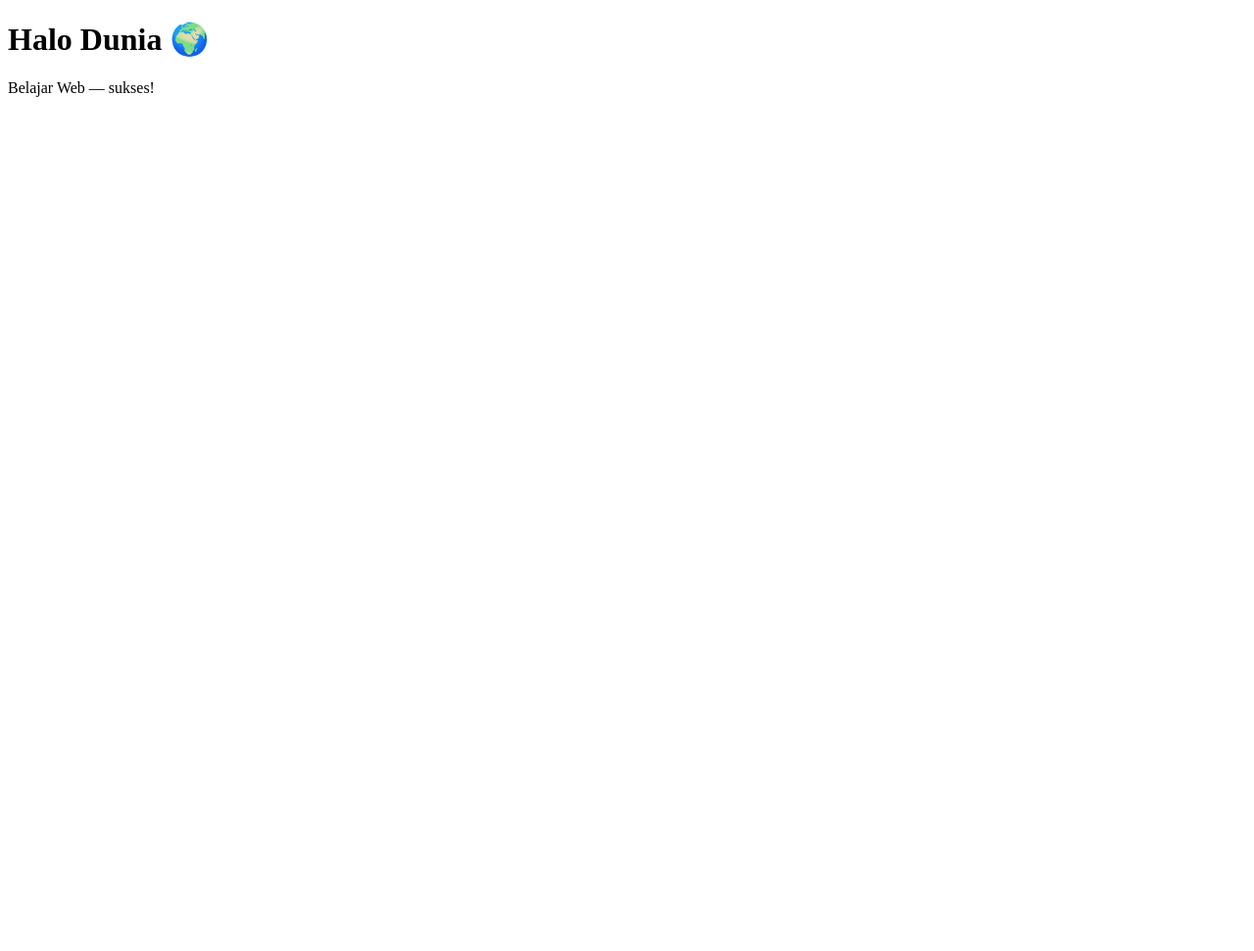
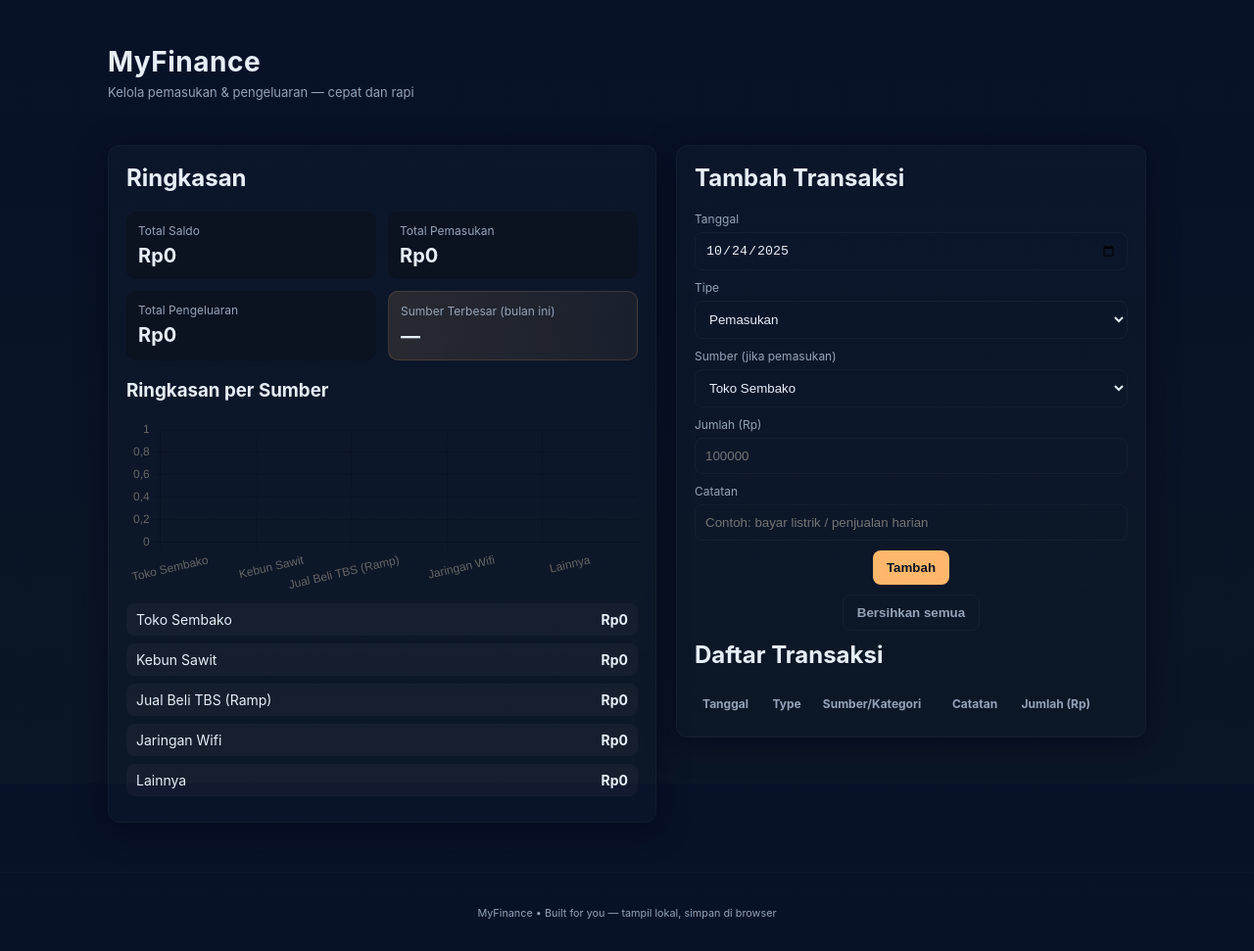
Before and after one commit to ranstchristian-coder/belajar-web, a plain HTML site: page index.html in a window 1280 px wide. Shown: the whole page at 98% size. Before the commit the page ends 800 px from the top, so only its background shows below. Drawn offline with nearby package versions, Linux system fonts and the light colour scheme.

Commit message:
Add Chart.js visualization for income per source

```diff
--- /dev/null
+++ b/app.js
@@ -0,0 +1,215 @@
+// === app.js ===
+// Personal Finance Manager + Chart.js integration
+
+const KEY = 'myfinance_tx_v1';
+
+// 4 sumber pemasukan utama (id => label)
+const SOURCES = {
+  toko_sembako: 'Toko Sembako',
+  kebun_sawit: 'Kebun Sawit',
+  jual_beli_tbs: 'Jual Beli TBS (Ramp)',
+  jaringan_wifi: 'Jaringan Wifi',
+  lainnya: 'Lainnya'
+};
+
+let txs = []; // array transaksi
+let chartInstance = null; // Chart.js instance
+
+// helpers
+const qs = s => document.querySelector(s);
+const qsa = s => Array.from(document.querySelectorAll(s));
+
+const formatRupiah = (n) => {
+  const x = Math.abs(Number(n) || 0);
+  return 'Rp' + x.toLocaleString('id-ID');
+};
+
+// load & save
+function load(){
+  const raw = localStorage.getItem(KEY);
+  txs = raw ? JSON.parse(raw) : [];
+}
+function save(){
+  localStorage.setItem(KEY, JSON.stringify(txs));
+}
+
+// calculate totals
+function calcTotals(){
+  let totalIncome = 0, totalExpense = 0;
+  const perSource = {};
+  Object.keys(SOURCES).forEach(k => perSource[k] = 0);
+
+  txs.forEach(t=>{
+    const amt = Number(t.amount) || 0;
+    if(t.type === 'income'){
+      totalIncome += amt;
+      if(perSource[t.source] !== undefined) perSource[t.source] += amt;
+      else perSource['lainnya'] += amt;
+    } else {
+      totalExpense += amt;
+    }
+  });
+
+  const balance = totalIncome - totalExpense;
+  return { totalIncome, totalExpense, balance, perSource };
+}
+
+// Chart: create or update
+function renderChart(perSource){
+  // prepare labels and data (only income sources)
+  const labels = Object.keys(SOURCES).map(k => SOURCES[k]);
+  const data = Object.keys(SOURCES).map(k => perSource[k] || 0);
+
+  const ctx = document.getElementById('sourceChart');
+  if(!ctx) return;
+
+  // destroy existing chart before creating new one to avoid duplication
+  if(chartInstance){
+    chartInstance.destroy();
+    chartInstance = null;
+  }
+
+  // create new bar chart
+  chartInstance = new Chart(ctx, {
+    type: 'bar',
+    data: {
+      labels,
+      datasets: [{
+        label: 'Pemasukan per Sumber (Rp)',
+        data,
+        // Chart.js default color palette will be used
+      }]
+    },
+    options: {
+      responsive: true,
+      maintainAspectRatio: false,
+      scales: {
+        y: {
+          ticks: {
+            callback: function(value){
+              // show abbreviated rupiah in ticks (e.g., 100000 -> 100.000)
+              return value.toLocaleString('id-ID');
+            }
+          }
+        }
+      },
+      plugins: {
+        legend: { display: false },
+        tooltip: {
+          callbacks: {
+            label: function(context){
+              const v = context.raw || 0;
+              return 'Rp' + Number(v).toLocaleString('id-ID');
+            }
+          }
+        }
+      }
+    }
+  });
+}
+
+// render UI
+function render(){
+  const { totalIncome, totalExpense, balance, perSource } = calcTotals();
+
+  qs('#totalBalance').textContent = formatRupiah(balance);
+  qs('#totalIncome').textContent = formatRupiah(totalIncome);
+  qs('#totalExpense').textContent = formatRupiah(totalExpense);
+
+  // top source
+  let top = {key:null,val:0};
+  Object.keys(perSource).forEach(k=>{
+    if(perSource[k] > top.val){ top = {key:k, val: perSource[k]}; }
+  });
+  qs('#topSource').textContent = top.key ? `${SOURCES[top.key]} — ${formatRupiah(top.val)}` : '—';
+
+  // source list
+  const ul = qs('#sourceList');
+  ul.innerHTML = '';
+  Object.keys(perSource).forEach(k => {
+    const li = document.createElement('li');
+    li.innerHTML = `<span>${SOURCES[k]}</span><strong>${formatRupiah(perSource[k])}</strong>`;
+    ul.appendChild(li);
+  });
+
+  // transactions table
+  const tbody = qs('#txTable tbody');
+  tbody.innerHTML = '';
+  // sort by date desc
+  const sorted = txs.slice().sort((a,b)=> new Date(b.date) - new Date(a.date));
+  sorted.forEach((t,i)=>{
+    const tr = document.createElement('tr');
+    tr.innerHTML = `
+      <td>${t.date}</td>
+      <td class="${t.type === 'income' ? 'tx-type-income' : 'tx-type-expense'}">${t.type === 'income' ? 'Pemasukan' : 'Pengeluaran'}</td>
+      <td>${t.source ? (SOURCES[t.source]||t.source) : '-'}</td>
+      <td>${t.note || '-'}</td>
+      <td style="text-align:right">${formatRupiah(t.amount)}</td>
+      <td style="text-align:right"><button class="btn-sm muted" data-id="${t.id}">Hapus</button></td>
+    `;
+    tbody.appendChild(tr);
+  });
+
+  // bind delete buttons
+  qsa('button[data-id]').forEach(btn => {
+    btn.onclick = (e) => {
+      const id = e.target.dataset.id;
+      if(confirm('Hapus transaksi ini?')) {
+        txs = txs.filter(x => x.id !== id);
+        save();
+        render();
+      }
+    };
+  });
+
+  // update chart with perSource
+  try {
+    renderChart(perSource);
+  } catch(err){
+    // jika Chart.js belum load atau error, abaikan (tapi log di console)
+    console.error('Chart render error:', err);
+  }
+}
+
+// form handling
+function addTx(tx){
+  tx.id = (Date.now().toString(36) + Math.random().toString(36).slice(2,8));
+  txs.push(tx);
+  save();
+  render();
+}
+
+// init
+function init(){
+  load();
+  render();
+
+  const form = qs('#txForm');
+  form.addEventListener('submit', (ev)=>{
+    ev.preventDefault();
+    const date = qs('#txDate').value || new Date().toISOString().slice(0,10);
+    const type = qs('#txType').value;
+    const source = qs('#txSource').value;
+    const amount = Number(qs('#txAmount').value || 0);
+    const note = qs('#txNote').value.trim();
+
+    if(!amount || amount <= 0){ alert('Masukkan jumlah yang valid'); return; }
+
+    addTx({ date, type, source: type === 'income' ? source : 'Pengeluaran', amount, note });
+    form.reset();
+    // reset date to today for convenience
+    qs('#txDate').value = new Date().toISOString().slice(0,10);
+  });
+
+  qs('#clearBtn').addEventListener('click', ()=>{
+    if(confirm('Hapus semua transaksi dari browser ini?')) {
+      txs = [];
+      save();
+      render();
+    }
+  });
+
+  // prefilling date today
+  qs('#txDate').value = new Date().toISOString().slice(0,10);
+}
+document.addEventListener('DOMContentLoaded', init);
--- a/index.html
+++ b/index.html
@@ -1,12 +1,121 @@
-<!DOCTYPE html>
+<!doctype html>
 <html lang="id">
 <head>
-  <meta charset="UTF-8">
-  <title>Belajar Web Pertamaku</title>
+  <meta charset="utf-8" />
+  <meta name="viewport" content="width=device-width,initial-scale=1" />
+  <title>MyFinance — Manajemen Keuangan Pribadi</title>
+  <link rel="stylesheet" href="style.css" />
 </head>
 <body>
-  <h1>Halo Dunia 🌍</h1>
-  <p>Ini halaman web pertamaku!</p>
-  <script src="script.js"></script>
+  <header class="topbar">
+    <div class="container">
+      <h1>MyFinance</h1>
+      <p class="subtitle">Kelola pemasukan & pengeluaran — cepat dan rapi</p>
+    </div>
+  </header>
+
+  <main class="container main-grid">
+    <!-- Left: Summary cards -->
+    <section class="panel summary">
+      <h2>Ringkasan</h2>
+      <div class="cards">
+        <div class="card">
+          <div class="card-title">Total Saldo</div>
+          <div id="totalBalance" class="card-value">Rp0</div>
+        </div>
+        <div class="card">
+          <div class="card-title">Total Pemasukan</div>
+          <div id="totalIncome" class="card-value">Rp0</div>
+        </div>
+        <div class="card">
+          <div class="card-title">Total Pengeluaran</div>
+          <div id="totalExpense" class="card-value">Rp0</div>
+        </div>
+        <div class="card highlight">
+          <div class="card-title">Sumber Terbesar (bulan ini)</div>
+          <div id="topSource" class="card-value">—</div>
+        </div>
+      </div>
+
+            <h3>Ringkasan per Sumber</h3>
+
+      <div class="chart-wrap" style="margin:12px 0 6px">
+        <canvas id="sourceChart" width="400" height="180"></canvas>
+      </div>
+
+      <ul id="sourceList" class="source-list">
+        <!-- dinamisk -->
+      </ul>
+
+    </section>
+
+    <!-- Right: Form + Transactions -->
+    <section class="panel transactions">
+      <h2>Tambah Transaksi</h2>
+      <form id="txForm" class="tx-form">
+        <div class="row">
+          <label for="txDate">Tanggal</label>
+          <input id="txDate" type="date" required />
+        </div>
+
+        <div class="row">
+          <label for="txType">Tipe</label>
+          <select id="txType">
+            <option value="income">Pemasukan</option>
+            <option value="expense">Pengeluaran</option>
+          </select>
+        </div>
+
+        <div class="row">
+          <label for="txSource">Sumber (jika pemasukan)</label>
+          <select id="txSource">
+            <option value="toko_sembako">Toko Sembako</option>
+            <option value="kebun_sawit">Kebun Sawit</option>
+            <option value="jual_beli_tbs">Jual Beli TBS (Ramp)</option>
+            <option value="jaringan_wifi">Jaringan Wifi</option>
+            <option value="lainnya">Lainnya</option>
+          </select>
+        </div>
+
+        <div class="row">
+          <label for="txAmount">Jumlah (Rp)</label>
+          <input id="txAmount" type="number" min="0" step="1" placeholder="100000" required />
+        </div>
+
+        <div class="row">
+          <label for="txNote">Catatan</label>
+          <input id="txNote" type="text" placeholder="Contoh: bayar listrik / penjualan harian" />
+        </div>
+
+        <div class="row actions">
+          <button id="addBtn" type="submit">Tambah</button>
+          <button id="clearBtn" type="button" class="muted">Bersihkan semua</button>
+        </div>
+      </form>
+
+      <h2>Daftar Transaksi</h2>
+      <div class="table-wrap">
+        <table id="txTable">
+          <thead>
+            <tr>
+              <th>Tanggal</th><th>Type</th><th>Sumber/Kategori</th><th>Catatan</th><th>Jumlah (Rp)</th><th></th>
+            </tr>
+          </thead>
+          <tbody>
+            <!-- dinamis -->
+          </tbody>
+        </table>
+      </div>
+    </section>
+  </main>
+
+  <footer class="footer">
+    <div class="container">
+      <small>MyFinance • Built for you — tampil lokal, simpan di browser</small>
+    </div>
+  </footer>
+  <!-- Chart.js CDN -->
+  <script src="https://cdn.jsdelivr.net/npm/chart.js"></script>
+  <script src="app.js"></script>
 </body>
 </html>
--- /dev/null
+++ b/style.css
@@ -0,0 +1,52 @@
+:root{
+  --bg:#0f1724;
+  --card:#0b1220;
+  --accent:#ffb86b;
+  --muted:#94a3b8;
+  --glass: rgba(255,255,255,0.03);
+  --success:#22c55e;
+  --danger:#ef4444;
+}
+*{box-sizing:border-box}
+html,body{height:100%;margin:0;font-family:Inter,ui-sans-serif,system-ui,-apple-system,"Segoe UI",Roboto,"Helvetica Neue",Arial;color:#e6eef8;background: linear-gradient(180deg,#071128 0%, #0b1624 100%);-webkit-font-smoothing:antialiased}
+.container{max-width:1100px;margin:0 auto;padding:20px}
+.topbar{padding:26px 0 6px}
+.topbar h1{margin:0;font-size:28px;letter-spacing:0.5px}
+.subtitle{color:var(--muted);margin:6px 0 0;font-size:13px}
+
+/* layout */
+.main-grid{display:grid;grid-template-columns:1fr 480px;gap:20px;align-items:start;padding-bottom:30px}
+@media(max-width:900px){.main-grid{grid-template-columns:1fr;padding:15px}}
+
+/* panels */
+.panel{background:linear-gradient(180deg, rgba(255,255,255,0.02), rgba(255,255,255,0.01));border-radius:12px;padding:18px;box-shadow:0 6px 30px rgba(2,6,23,0.6);border:1px solid rgba(255,255,255,0.03)}
+.summary h2,.transactions h2{margin-top:0}
+
+/* cards */
+.cards{display:grid;grid-template-columns:repeat(2,1fr);gap:12px;margin-bottom:14px}
+.card{padding:12px;border-radius:10px;background:var(--card);display:flex;flex-direction:column;align-items:flex-start}
+.card-title{font-size:12px;color:var(--muted)}
+.card-value{font-weight:700;font-size:20px;margin-top:6px}
+.card.highlight{background:linear-gradient(90deg, rgba(255,184,107,0.12), rgba(255,184,107,0.06));border:1px solid rgba(255,184,107,0.15)}
+.source-list{list-style:none;padding:0;margin:8px 0 0}
+.source-list li{display:flex;justify-content:space-between;padding:8px 10px;border-radius:8px;background:var(--glass);margin-bottom:8px;font-size:14px}
+
+/* form */
+.tx-form .row{display:flex;flex-direction:column;margin-bottom:10px}
+.tx-form label{font-size:12px;color:var(--muted);margin-bottom:6px}
+.tx-form input[type="text"],.tx-form input[type="number"],.tx-form input[type="date"],.tx-form select{padding:10px;border-radius:8px;border:1px solid rgba(255,255,255,0.04);background:transparent;color:inherit}
+.actions{display:flex;gap:10px;align-items:center}
+button{padding:10px 14px;border-radius:8px;border:0;cursor:pointer;background:var(--accent);color:#0b1020;font-weight:600}
+button.muted{background:transparent;border:1px solid rgba(255,255,255,0.04);color:var(--muted)}
+
+/* table */
+.table-wrap{overflow:auto;margin-top:12px}
+table{width:100%;border-collapse:collapse;color:#cfe9ff}
+thead th{font-size:12px;color:var(--muted);text-align:left;padding:8px}
+tbody td{padding:10px;border-top:1px solid rgba(255,255,255,0.02)}
+.tx-type-income{color:var(--success);font-weight:700}
+.tx-type-expense{color:var(--danger);font-weight:700}
+.btn-sm{padding:6px 8px;border-radius:6px;font-size:13px}
+
+/* footer */
+.footer{padding:12px 0;border-top:1px solid rgba(255,255,255,0.02);margin-top:20px;text-align:center;color:var(--muted);font-size:13px}
```
